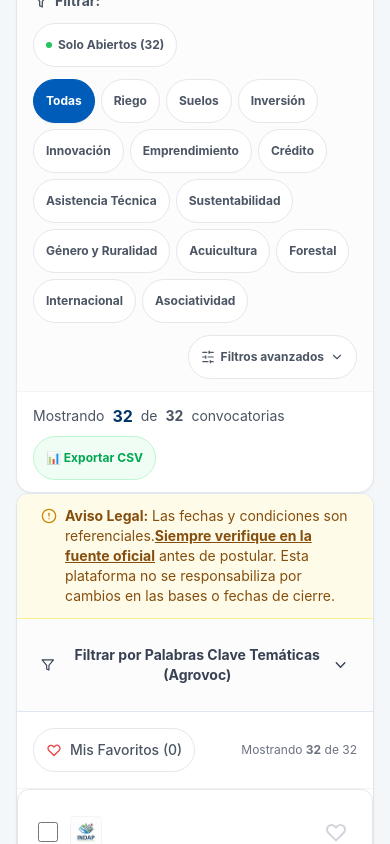
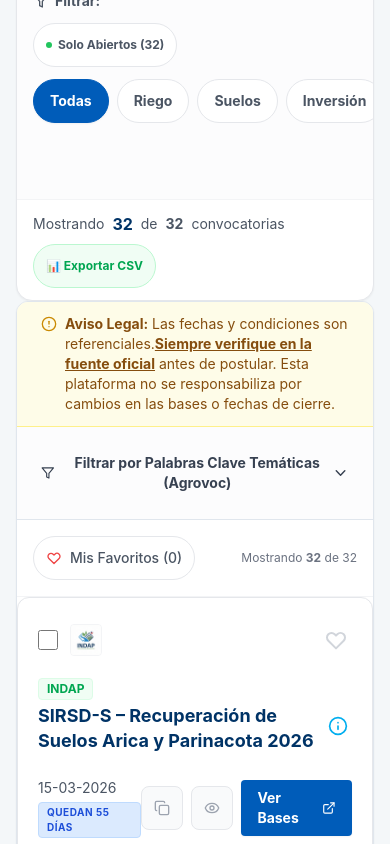
Before and after one commit to maximilianoandrade-sys/iica-chile-plataforma, a Next.js app: page / in a window 390 px wide. Shown: the part 1560-2404 px from the top of the page. Built offline with nearby package versions, Linux system fonts and the light colour scheme; a web font is replaced by a local one.

Commit message:
feat: mobile UX improvements for filters, maletin and project list

```diff
--- a/app/maletin/page.tsx
+++ b/app/maletin/page.tsx
@@ -345,13 +345,13 @@ export default function MaletinPage() {
                 </div>
 
                 {/* ── Tabs ── */}
-                <div className="flex gap-1 bg-gray-100 p-1 rounded-xl mb-5 w-fit">
+                <div className="flex w-full md:w-fit gap-1 bg-gray-100 p-1 rounded-xl mb-5">
                     {([
                         { id: 'recursos', label: `🔗 Recursos de Referencia (${REFERENCE_RESOURCES.length})` },
                         { id: 'mis-docs', label: `📁 Mis Documentos (${documents.length})` },
                     ] as const).map(tab => (
                         <button key={tab.id} onClick={() => setActiveTab(tab.id)}
-                            className={`px-5 py-2.5 rounded-lg text-sm font-bold transition-all ${activeTab === tab.id ? 'bg-white shadow-sm text-[var(--iica-navy)]' : 'text-gray-500 hover:text-gray-700'}`}>
+                            className={`flex-1 md:flex-none justify-center px-4 py-3 md:px-5 md:py-2.5 rounded-lg text-sm font-bold transition-all ${activeTab === tab.id ? 'bg-white shadow-sm text-[var(--iica-navy)]' : 'text-gray-500 hover:text-gray-700'}`}>
                             {tab.label}
                         </button>
                     ))}
@@ -459,11 +459,12 @@ export default function MaletinPage() {
                             onDragLeave={() => setIsDragging(false)}
                             onDrop={handleDrop}
                             onClick={() => setShowUploadModal(true)}
-                            className={`mb-6 border-2 border-dashed rounded-xl p-8 text-center cursor-pointer transition-all ${isDragging
+                            className={`mb-6 border-2 border-dashed rounded-xl p-6 md:p-8 text-center cursor-pointer transition-all active:scale-95 ${isDragging
                                 ? 'border-[var(--iica-blue)] bg-blue-50 scale-[1.01]'
                                 : 'border-gray-300 hover:border-[var(--iica-blue)] hover:bg-blue-50/30'}`}>
                             <Upload className={`h-10 w-10 mx-auto mb-3 transition-colors ${isDragging ? 'text-[var(--iica-blue)]' : 'text-gray-400'}`} />
-                            <p className="font-bold text-gray-700">Arrastra un archivo aquí o haz clic para subir</p>
+                            <p className="font-bold text-gray-700 hidden md:block">Arrastra un archivo aquí o haz clic para subir</p>
+                            <p className="font-bold text-gray-700 md:hidden">Toca aquí para subir un documento o tomar una foto</p>
                             <p className="text-xs text-gray-500 mt-1">PDF, DOC, DOCX, XLS, JPG, PNG — Máximo 10MB</p>
                         </div>
 
--- a/components/ProjectFilters.tsx
+++ b/components/ProjectFilters.tsx
@@ -268,14 +268,13 @@ export default function ProjectFilters({
                     Solo Abiertos ({counts.open})
                 </button>
 
-                {/* Category Chips */}
-                <div className="flex flex-wrap gap-1.5">
+                <div className="flex overflow-x-auto md:flex-wrap gap-2 md:gap-1.5 pb-2 md:pb-0 scrollbar-hide snap-x">
                     {categories.map(cat => (
                         <button
                             key={cat}
                             onClick={() => handleFilterChange('category', cat)}
                             aria-pressed={selectedCategory === cat}
-                            className={`px-3 py-1.5 rounded-full text-xs font-bold transition-all border ${selectedCategory === cat
+                            className={`flex-shrink-0 snap-start px-4 md:px-3 py-2 md:py-1.5 rounded-full text-sm md:text-xs font-bold transition-all border whitespace-nowrap ${selectedCategory === cat
                                 ? 'bg-[var(--iica-blue)] text-white border-[var(--iica-blue)] shadow-sm'
                                 : 'bg-white text-gray-600 border-gray-200 hover:bg-gray-50'
                                 }`}
--- a/components/ProjectList.tsx
+++ b/components/ProjectList.tsx
@@ -575,9 +575,9 @@ export default function ProjectList({ projects }: { projects: Project[] }) {
                                                     <button
                                                         onClick={(e) => copyProjectFicha(project, e)}
                                                         title="Copiar ficha"
-                                                        className={`p-2 rounded-lg border transition-all ${copiedId === project.id
+                                                        className={`p-3 rounded-lg border transition-all ${copiedId === project.id
                                                             ? 'bg-green-100 text-green-600 border-green-200'
-                                                                : 'bg-gray-50 text-gray-400 border-gray-200'
+                                                            : 'bg-gray-50 text-gray-400 border-gray-200 active:bg-gray-100'
                                                             }`}
                                                     >
                                                         {copiedId === project.id ? <CheckCheck className="h-4 w-4" /> : <Copy className="h-4 w-4" />}
@@ -586,9 +586,9 @@ export default function ProjectList({ projects }: { projects: Project[] }) {
                                                     <button
                                                         onClick={() => setQuickViewProject(quickViewProject?.id === project.id ? null : project)}
                                                         title="Vista rápida"
-                                                        className={`p-2 rounded-lg border transition-all ${quickViewProject?.id === project.id
+                                                        className={`p-3 rounded-lg border transition-all ${quickViewProject?.id === project.id
                                                             ? 'bg-[var(--iica-blue)] text-white border-[var(--iica-blue)]'
-                                                                : 'bg-gray-50 text-gray-400 border-gray-200'
+                                                            : 'bg-gray-50 text-gray-400 border-gray-200 active:bg-gray-100'
                                                             }`}
                                                     >
                                                         <Eye className="h-4 w-4" />
```
Lines whose indentation alone changed are shown as unchanged.
